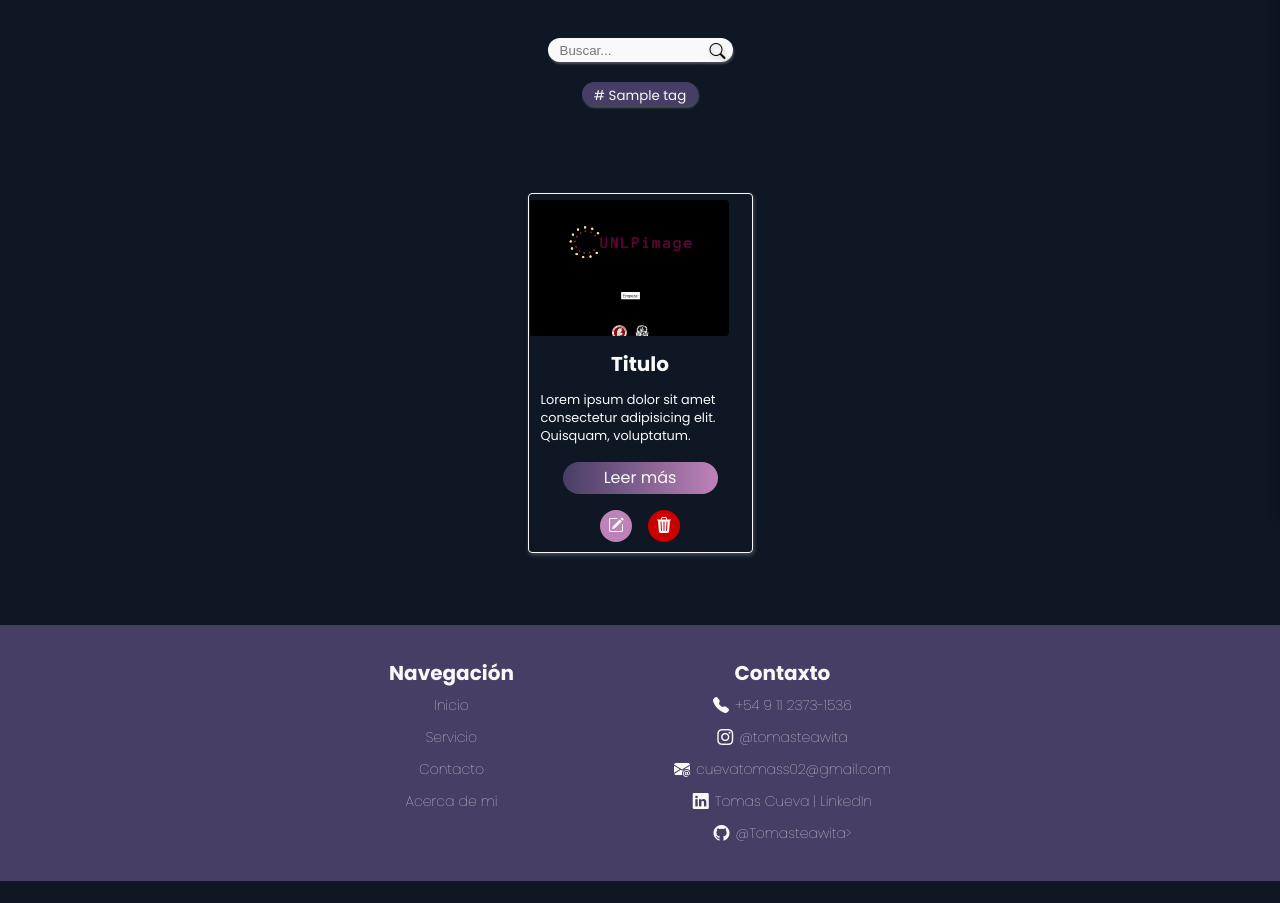
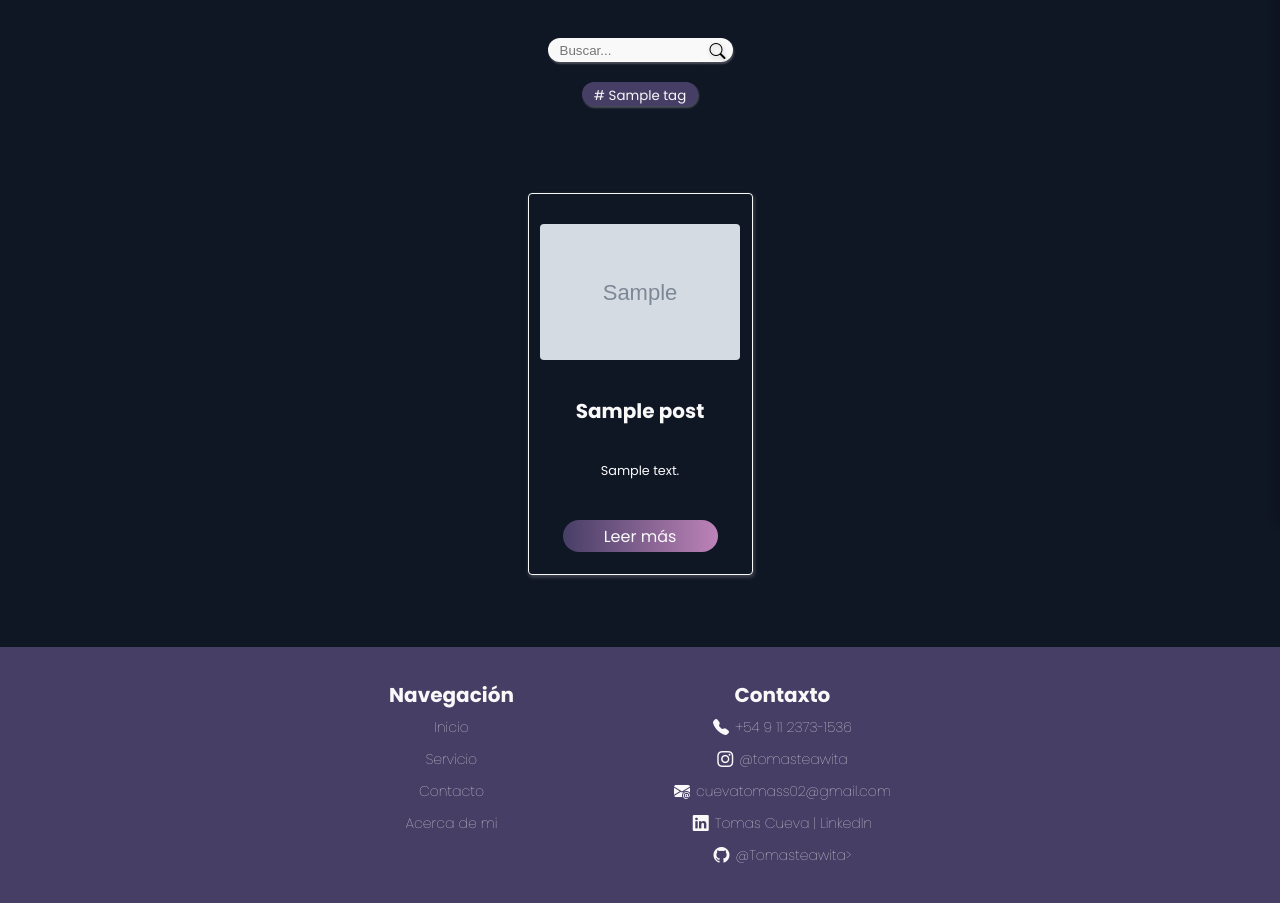
Before and after one commit to Tomasteawita/blog, a Django app: page / in a window 1280 px wide. Shown: the part 279-1182 px from the top of the page. Before the commit the page ends 1160 px from the top, so only its background shows below. Run offline with Django 4.2, Linux system fonts and the light colour scheme; tables that the repository leaves empty hold one stand-in row (values such as "Sample post"); grey boxes marked "Sample" are stand-in pictures; some libraries are stand-ins or nearby versions.

Commit message:
feat(Index)

```diff
--- a/blog/static/css/style.css
+++ b/blog/static/css/style.css
@@ -299,13 +299,13 @@ footer a:hover {
   justify-content: space-around;
   text-align: center;
   width: 225px;
-  height: 360px;
+  height: 382px;
   border-radius: 4px;
   border: 0.25px solid #F9F9F9;
   color: #F9F9F9;
   box-shadow: 1px 2px 4px 0px rgba(249, 249, 249, 0.25);
 }
-.posts article div.post-image img {
+.posts article img {
   width: 200px;
   height: 136px;
   object-fit: cover;
@@ -313,6 +313,7 @@ footer a:hover {
   top: 0px;
   left: 0px;
   border-radius: 4px;
+  margin-top: 12px;
 }
 .posts article p {
   text-align: start;
--- a/blog/static/scss/main/_indexPosts.scss
+++ b/blog/static/scss/main/_indexPosts.scss
@@ -10,12 +10,11 @@
         justify-content: space-around;
         text-align: center;
         width: 225px;
-        height: 360px;
+        height: 382px;
         border-radius:4px ;
         border: .25px solid $white;
         color: $white;
         box-shadow: 1px 2px 4px 0px rgba(249, 249, 249, 0.25);
-        div.post-image{
         img{
             width: 200px;
             height: 136px;
@@ -24,7 +23,7 @@
             top: 0px;
             left: 0px;
             border-radius: 4px;
-            }
+            margin-top: 12px;
         }
         p{
             text-align: start;
--- a/blog/templates/index/posts.html
+++ b/blog/templates/index/posts.html
@@ -1,15 +1,21 @@
 {% load static %}
 <section class="posts">
+    {% for post in posts %}
         <article>
-        <div class="post-image">
-            <img src="{% static 'images/IndexUNLPImage.JPG' %}" alt="">
-        </div>
-        <strong>Titulo</strong>
-        <p>Lorem ipsum dolor sit amet consectetur adipisicing elit. Quisquam, voluptatum.</p>
+            <img src="{{post.image.url}}" alt="">
+            <strong>{{post.title}}</strong>
+            <p>{{post.description}}</p>
+            {% if user.is_authenticated %}
                 <div class="all_options">
                     <a href=""><span>Leer más</span></a>
                     <a href=""><i class="bi bi-pencil-square"></i></a>
                     <a href=""><i class="bi bi-trash3-fill"></i></a>
                 </div>
+            {% else %}
+                <div class="view">
+                    <a href=""><span>Leer más</span></a>
+                </div>
+            {% endif %}
         </article>
+    {% endfor %}
 </section>
--- a/blog/views.py
+++ b/blog/views.py
@@ -12,9 +12,30 @@ from django.contrib.auth.mixins import LoginRequiredMixin
 from django.urls import reverse, reverse_lazy
 
 class IndexView(View):
+    """
+    Vista basada en clase para la página de inicio.
+    Esta vista muestra una lista de posts y etiquetas únicas relacionadas con los posts.
+    Attributes:
+        template_name (str): El nombre de la plantilla HTML a utilizar para renderizar la página.
+
+    Methods:
+        get(self, request): Procesa una solicitud GET para mostrar la página de inicio.
+    """
     template_name = 'index.html'
 
     def get(self, request):
+        """
+        Procesa una solicitud GET para mostrar la página de inicio.
+        Esta función recibe una solicitud GET, procesa los parámetros de consulta para filtrar
+        posts por etiqueta si se proporciona 'tag_id', y luego renderiza la página de inicio.
+
+        Args:
+            request (HttpRequest): La solicitud HTTP enviada por el usuario.
+
+        Returns:
+            HttpResponse: Una respuesta HTTP que representa la página de inicio con los posts y
+                          etiquetas únicas relacionadas con los posts.
+        """
         tag_id = request.GET.get('tag_id')
 
         # Obtener todos los tags únicos relacionados con los posts
```
Also changed, not shown: 1 other file. Lines whose indentation alone changed are shown as unchanged.
